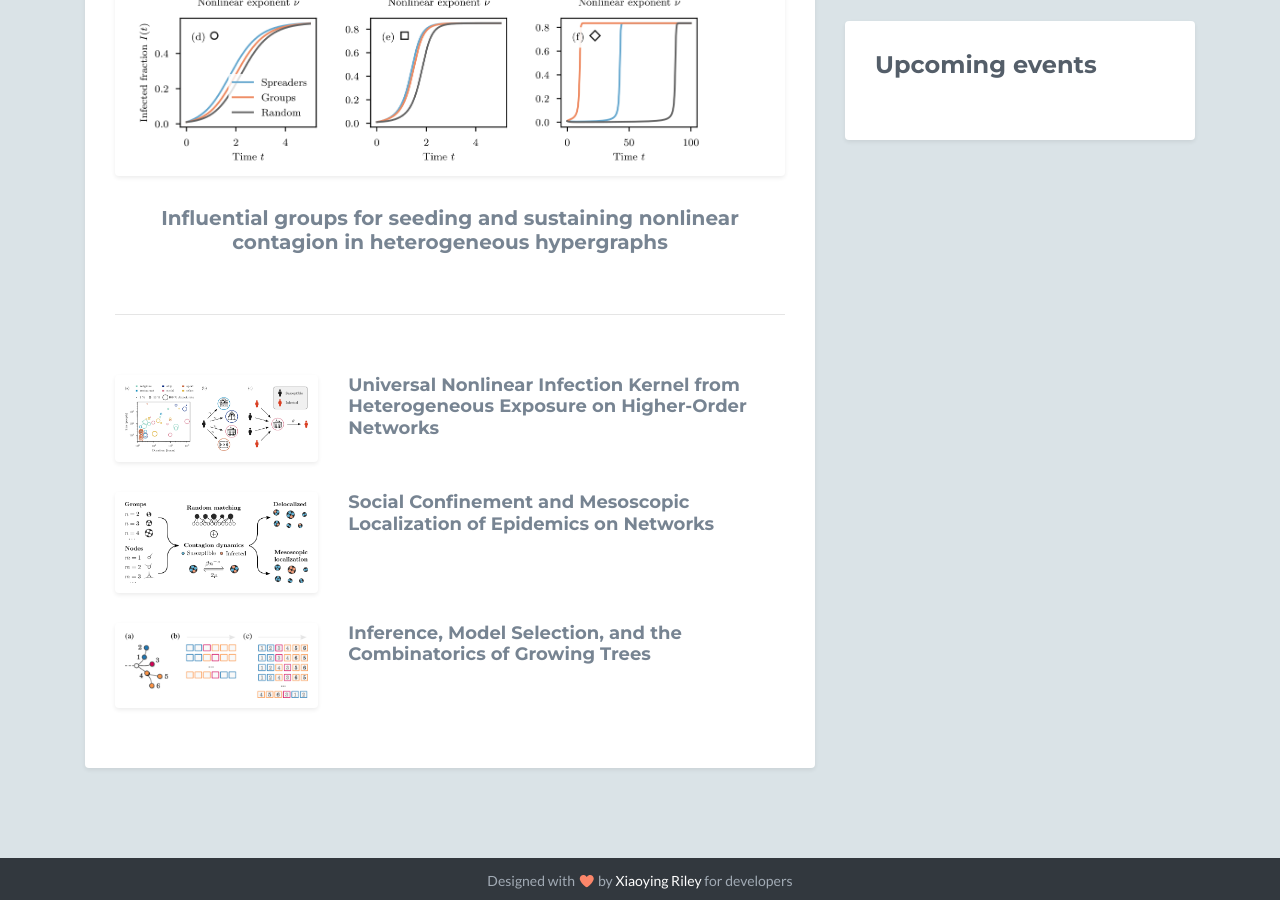
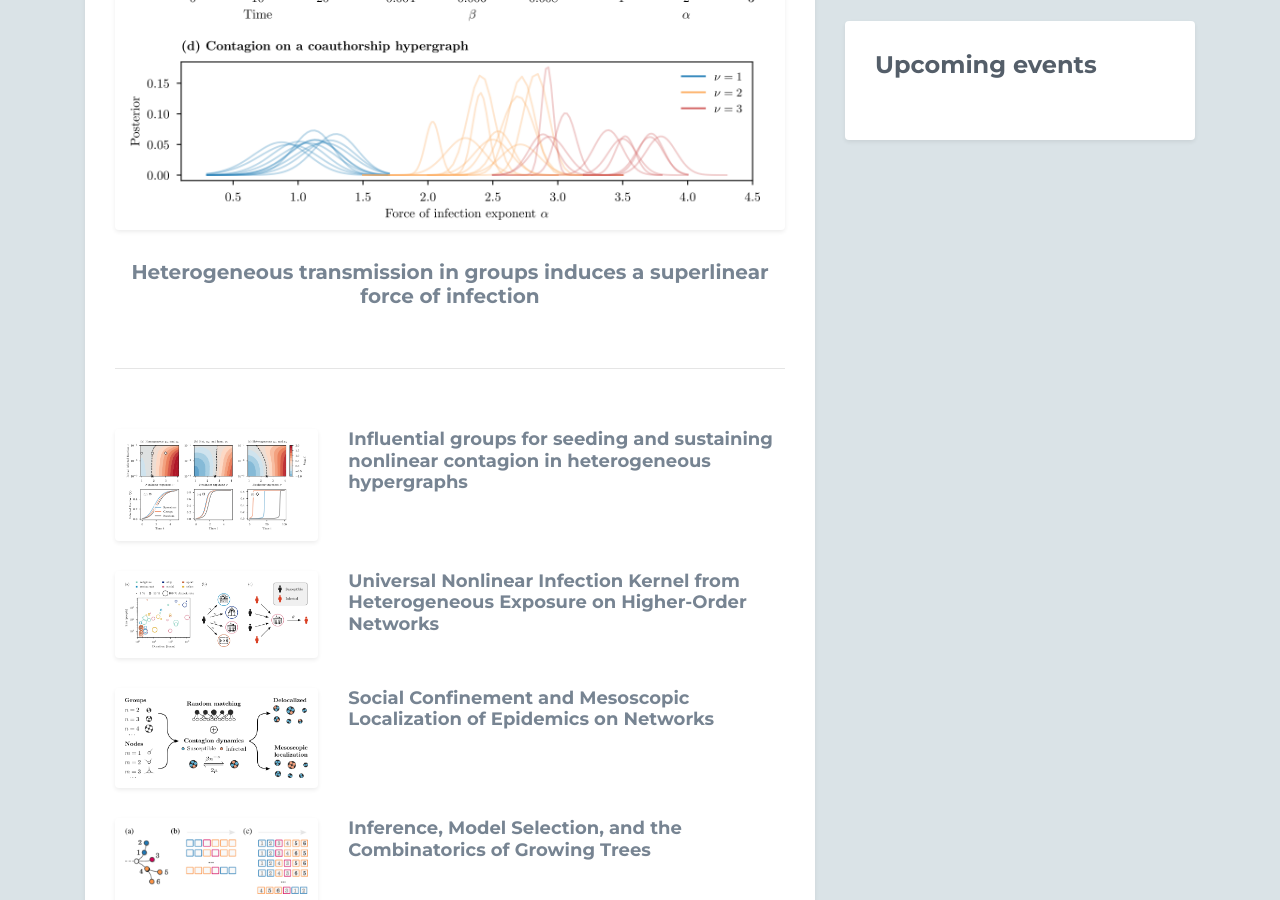
Before and after one commit to gstonge/gstonge.github.io, a Jekyll site: the page built from index.html, in a window 1280 px wide and 900 px high, scrolled down 958 px. Built offline with Jekyll 4.4.1, drawn with Linux system fonts in a browser that asks for light colours; nearby versions of some CDN libraries; library files that are not in the unit come from our copies.

Commit message:
new publication

```diff
--- a/_data/headline.yml
+++ b/_data/headline.yml
@@ -1,12 +1,16 @@
 headline:
+
+  - title: "Heterogeneous transmission in groups induces a superlinear force of infection"
+    url: "https://arxiv.org/abs/2302.13358"
+    image: "assets/images/publications/heterogeneous2023.png"
+    desc: ""
+
+subheadline:
 
   - title: "Influential groups for seeding and sustaining nonlinear contagion in heterogeneous hypergraphs"
     url: "https://doi.org/10.1038/s42005-021-00788-w"
     image: "assets/images/publications/influential2021.png"
     desc: ""
-
-
-subheadline:
 
   - title: "Universal Nonlinear Infection Kernel from Heterogeneous Exposure on Higher-Order Networks"
     url: "https://journals.aps.org/prl/abstract/10.1103/PhysRevLett.127.158301"
--- a/_data/publications.yml
+++ b/_data/publications.yml
@@ -1,4 +1,10 @@
 preprints:
+  - title : "Heterogeneous transmission in groups induces a superlinear force of infection"
+    authors : "Guillaume St-Onge, Laurent Hébert-Dufresne, Antoine Allard"
+    arxiv : "https://arxiv.org/abs/2302.13358"
+    year : 2023
+    insubmission : true
+
   - title : "Detecting structural perturbations from time series with deep learning"
     authors : "Edward Laurence, Charles Murphy, Guillaume St-Onge, Xavier Roy-Pomerleau, Vincent Thibeault"
     arxiv : "https://arxiv.org/abs/2006.05232"
```
Also changed, not shown: assets/images/publications/heterogeneous2023.png (added).
